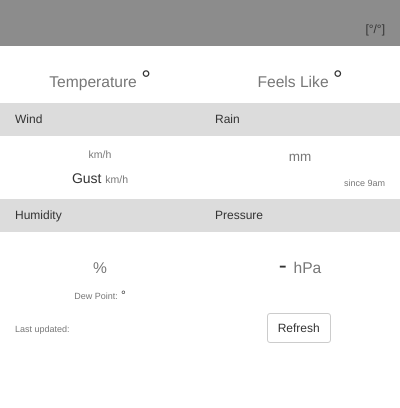
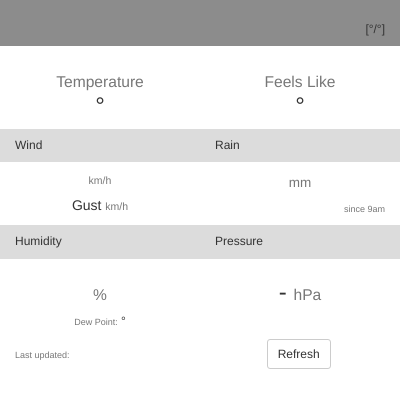
Before and after one commit to starryalley/BOMWeatherStatus, an Electron app: page index.html in a window 400 px wide. Drawn offline with nearby package versions, Linux system fonts and the light colour scheme; no server answers.

Commit message:
fix some layout issue
When temperature number are just a single char width it won't jump to the next
line. Just br to fix it.

```diff
--- a/index.html
+++ b/index.html
@@ -24,10 +24,10 @@
     </div>
     <div class="row">
         <div class="col-xs-6">
-            <h3 class="text-center"><small>Temperature </small><span id="air_temp"></span>&deg;</h3>
+            <h3 class="text-center"><small>Temperature</small><br/><span id="air_temp"></span>&deg;</h3>
         </div>
         <div class="col-xs-6">
-            <h3 class="text-center"><small>Feels Like </small><span id="apparent_t"></span>&deg;</h3>
+            <h3 class="text-center"><small>Feels Like</small><br/><span id="apparent_t"></span>&deg;</h3>
         </div>
     </div>
     <div class="row row-title">
```
